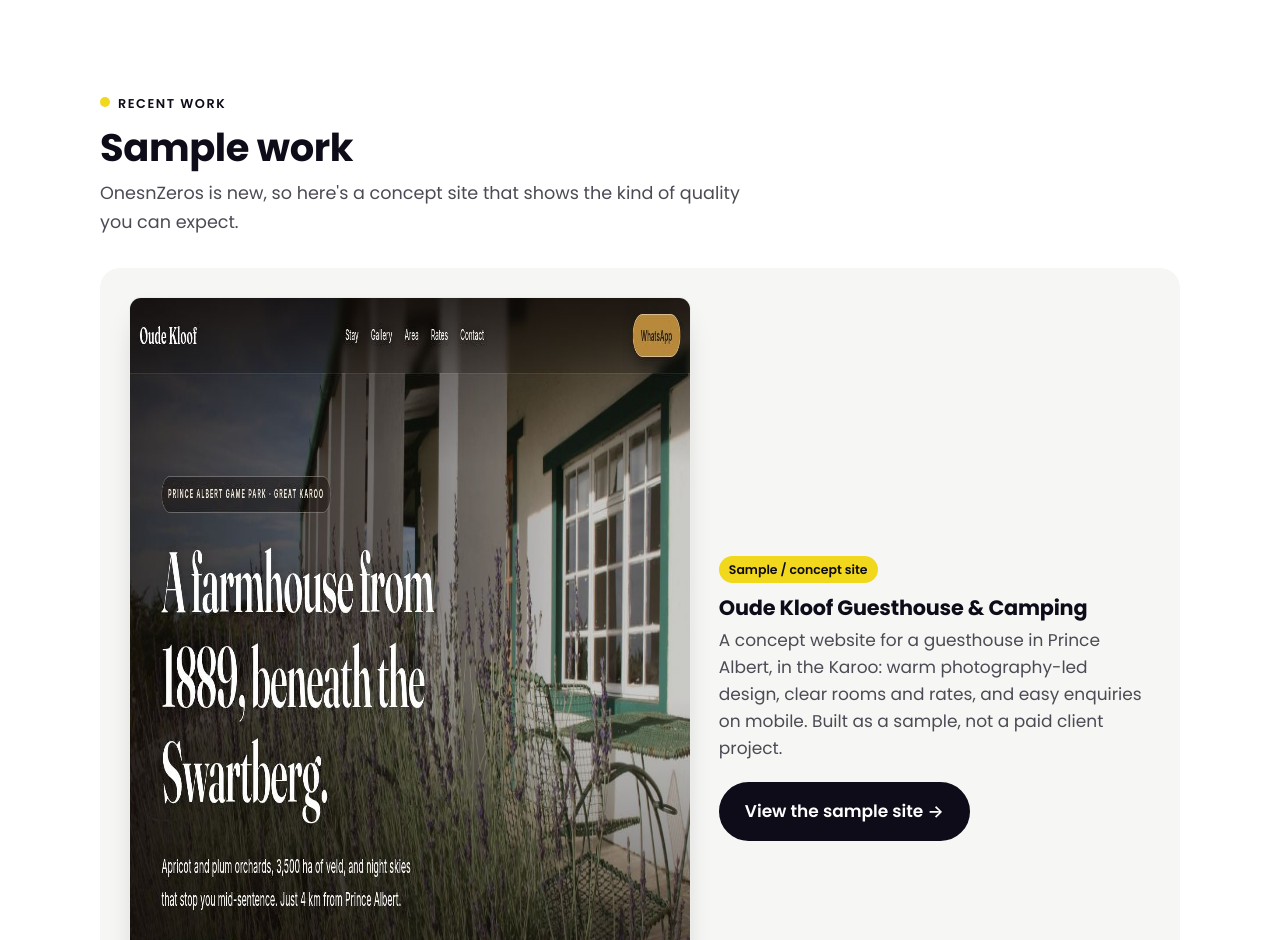
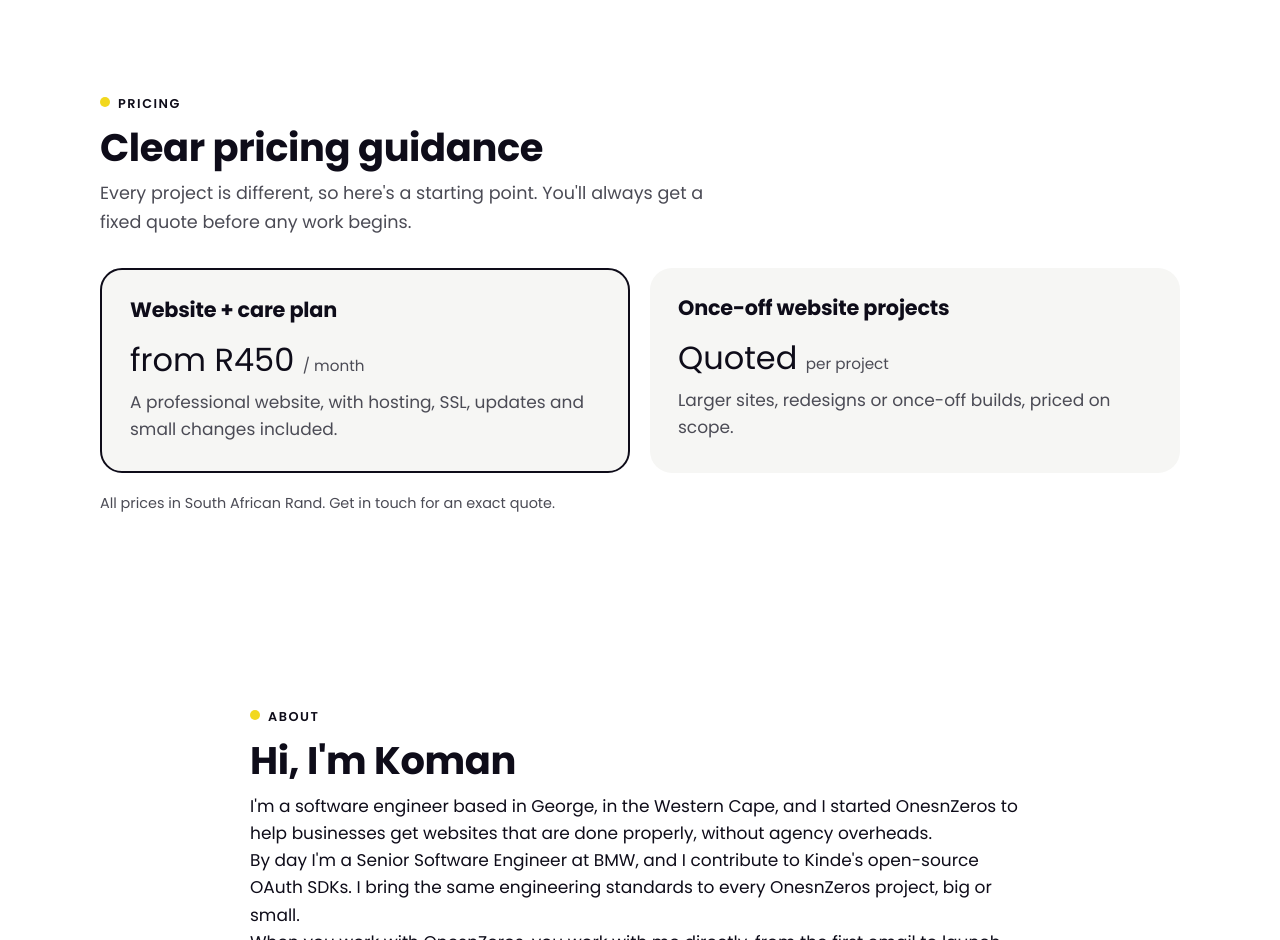
Before and after one commit to KomanRudden/onzs, a plain HTML site: page index.html in a window 1280 px wide. Shown: the part 1860-2800 px from the top of the page. Drawn offline with Linux system fonts and the light colour scheme.

Commit message:
Remove Work section, nav link, hero CTA and dead assets

```diff
--- a/index.html
+++ b/index.html
@@ -74,10 +74,6 @@ header{position:sticky;top:0;z-index:10;background:rgba(255,255,255,.92);backdro
 .step{counter-increment:s;padding-left:58px;position:relative}
 .step::before{content:counter(s);position:absolute;left:0;top:0;width:42px;height:42px;border-radius:50%;background:var(--accent);color:#fff;font-weight:600;display:grid;place-items:center}
 .step p{color:var(--muted)}
-.work{display:grid;gap:28px;align-items:center;margin-top:2rem;background:var(--card);border:1px solid var(--line);border-radius:20px;padding:20px}
-.work .shot{border-radius:12px;overflow:hidden;border:1px solid var(--line);box-shadow:0 12px 30px -15px rgba(0,0,0,.3)}
-.badge{display:inline-block;background:var(--soft);color:var(--accent-d);font-size:.78rem;font-weight:600;padding:4px 10px;border-radius:999px;margin-bottom:.8rem}
-.work p{color:var(--muted);margin-bottom:1.2rem}
 .price{display:flex;flex-direction:column}
 .price .amt{font-family:Poppins,sans-serif;font-size:2rem;margin:.4rem 0 .2rem}
 .price .amt small{font-family:Poppins,sans-serif;font-size:.95rem;color:var(--muted)}
@@ -107,7 +103,6 @@ footer .wrap{display:flex;flex-wrap:wrap;justify-content:space-between;gap:10px}
  .grid3{grid-template-columns:repeat(3,1fr)}
  .steps{grid-template-columns:repeat(4,1fr)}
  .step{padding-left:0;padding-top:58px}
- .work{grid-template-columns:1.3fr 1fr;padding:28px}
  .about{grid-template-columns:auto 1fr;gap:48px}
  .contact{grid-template-columns:1fr 1.1fr;align-items:start}
 }
@@ -123,9 +118,8 @@ a{color:var(--ink)}
 .code .c1{color:var(--accent)}.code .k{color:#9a96b0}
 .code::after{content:"";position:absolute;right:-60px;bottom:-60px;width:200px;height:200px;border-radius:50%;background:var(--accent)}
 .card .ic{background:var(--accent);font:700 .85rem Poppins,sans-serif;width:auto;height:auto;padding:4px 12px;border-radius:999px;display:inline-block}
-.card{border:none}.alt{background:#fff}.alt .card,.work,details,form{background:var(--card);border-color:transparent}
+.card{border:none}.alt{background:#fff}.alt .card,details,form{background:var(--card);border-color:transparent}
 .step::before{background:var(--accent);color:var(--ink)}
-.badge{background:var(--accent);color:var(--ink)}
 .price.feat{border:2px solid var(--ink)}
 .dark{background:var(--ink);color:#fff}.dark .lead,.dark .eyebrow{color:#cfcde0}.dark .mail{color:var(--accent)}
 .grid2{display:grid;gap:20px;margin-top:2rem}
@@ -141,7 +135,7 @@ input:focus,select:focus,textarea:focus{outline-color:var(--ink)}
 <body>
 <header><div class="wrap nav">
  <a class="logo" href="#">OnesnZeros<i>.</i></a>
- <ul><li><a href="#services">Services</a></li><li><a href="#work">Work</a></li><li><a href="#pricing">Pricing</a></li><li><a href="#about">About</a></li><li><a href="#faq">FAQ</a></li></ul>
+ <ul><li><a href="#services">Services</a></li><li><a href="#pricing">Pricing</a></li><li><a href="#about">About</a></li><li><a href="#faq">FAQ</a></li></ul>
  <a class="btn btn-p" href="#contact">Get in touch</a>
 </div></header>
 
@@ -151,7 +145,7 @@ input:focus,select:focus,textarea:focus{outline-color:var(--ink)}
   <p class="eyebrow">Web studio · George, South Africa</p>
   <h1>Your business deserves a great website. <span class="hl">Let's build it right.</span></h1>
   <p class="lead">I design, build and redesign websites, then host and look after them so they stay fast, secure and up to date.</p>
-  <div class="cta"><a class="btn btn-p" href="#contact">Start a project</a><a class="btn btn-s" href="#work">See sample work</a></div>
+  <div class="cta"><a class="btn btn-p" href="#contact">Start a project</a></div>
  </div>
  <div class="code" aria-hidden="true"><div class="c1">// onzs.build()</div>site.design(<span class="k">{ mobile: true }</span>)<br>site.deploy(<span class="k">{ ssl: true }</span>)<br>care.plan(<span class="k">"from R450/mo"</span>)<br>updates.handle(<span class="k">"boring bits"</span>)</div>
 </div></section>
@@ -174,21 +168,6 @@ input:focus,select:focus,textarea:focus{outline-color:var(--ink)}
   <div class="step"><h3>Proposal</h3><p>You get a clear scope and price up front. No surprises.</p></div>
   <div class="step"><h3>Build</h3><p>I build it and share progress as I go, so you can give feedback early.</p></div>
   <div class="step"><h3>Launch &amp; care</h3><p>We go live, and I can keep looking after it so it stays fast, secure and current.</p></div>
- </div>
-</div></section>
-
-<section id="work" class="alt"><div class="wrap">
- <p class="eyebrow">Recent work</p>
- <h2>Sample work</h2>
- <p class="lead">OnesnZeros is new, so here's a concept site that shows the kind of quality you can expect.</p>
- <div class="work">
-  <a class="shot" href="https://oudekloof.onzs.co.za" target="_blank" rel="noopener"><img src="img/oudekloof.jpg" alt="Screenshot of the Oude Kloof guesthouse sample website" loading="lazy" width="1280" height="800"></a>
-  <div>
-   <span class="badge">Sample / concept site</span>
-   <h3>Oude Kloof Guesthouse &amp; Camping</h3>
-   <p>A concept website for a guesthouse in Prince Albert, in the Karoo: warm photography-led design, clear rooms and rates, and easy enquiries on mobile. Built as a sample, not a paid client project.</p>
-   <a class="btn btn-s" href="https://oudekloof.onzs.co.za" target="_blank" rel="noopener">View the sample site →</a>
-  </div>
  </div>
 </div></section>
 
```
Also changed, not shown: img/oudekloof.jpg (deleted).
